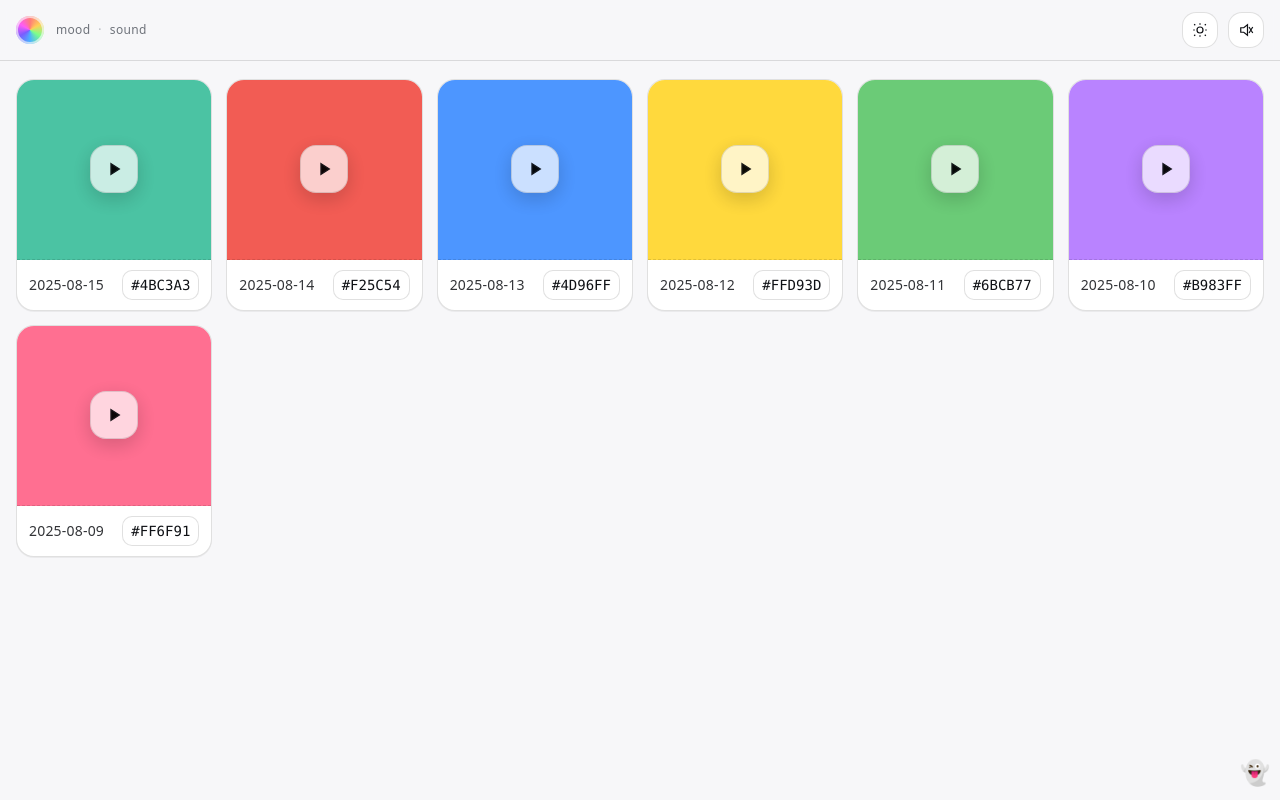
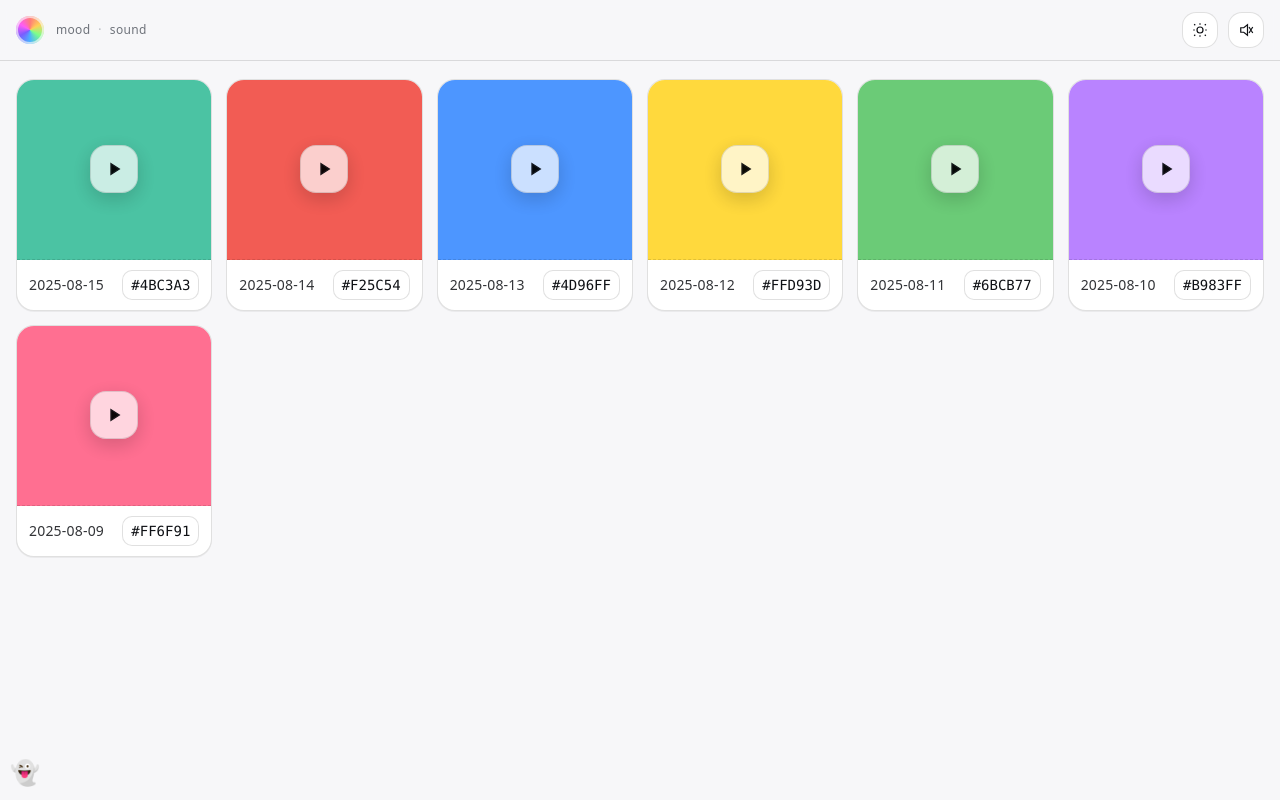
Before and after one commit to robotamerica/huewave, a plain HTML site: page index.html in a window 1280 px wide. Drawn offline with Linux system fonts and the light colour scheme.

Commit message:
moved link to left corner

```diff
--- a/index.html
+++ b/index.html
@@ -37,7 +37,7 @@
   </button>
 
   <script src="app.js" defer></script>
-  <footer style="position:fixed;bottom:10px;right:10px;">
+  <footer style="position:fixed;bottom:10px;left:10px;">
   <a href="https://www.kmrowe.info" style="text-decoration:none;font-size:24px;">👻</a>
 </footer>
 </body>
```
